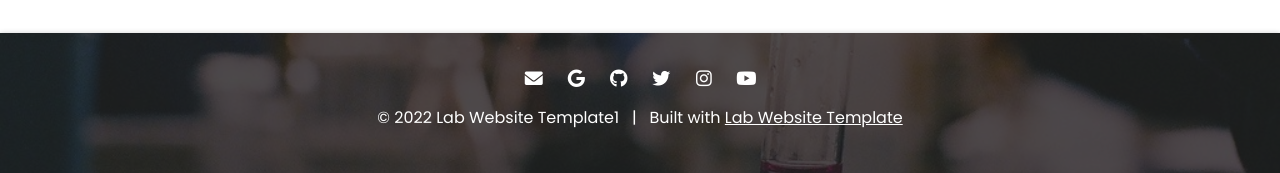
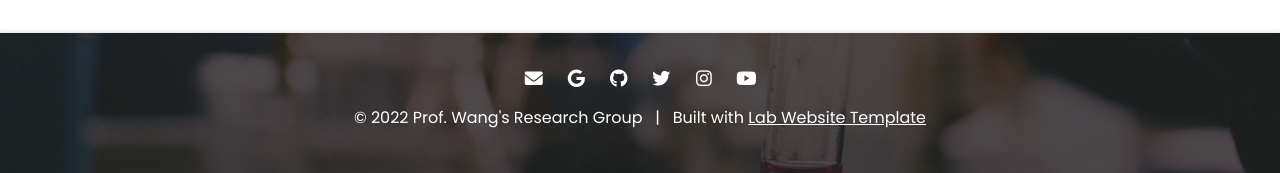
Before and after one commit to sean8purdue/lab-website-template, a Jekyll site: the page built from index.md, in a window 1280 px wide and 900 px high, scrolled down 973 px. Shown: the part 727-900 px from the top of the window. Built offline with Jekyll 4.4.1, drawn with Linux system fonts in a browser that asks for light colours; some of the changed text lies outside the part shown.

Commit message:
Update _config.yaml

```diff
--- a/_config.yaml
+++ b/_config.yaml
@@ -1,7 +1,7 @@
 ### basic settings
 
 # site properties and page defaults
-title: Lab Website Template1
+title: Prof. Wang's Research Group
 description: An easy-to-use, flexible website template for labs, with automatic citations, GitHub tag imports, pre-built components, and more.
 logo: images/logo.svg
 header: images/background.jpg
```
